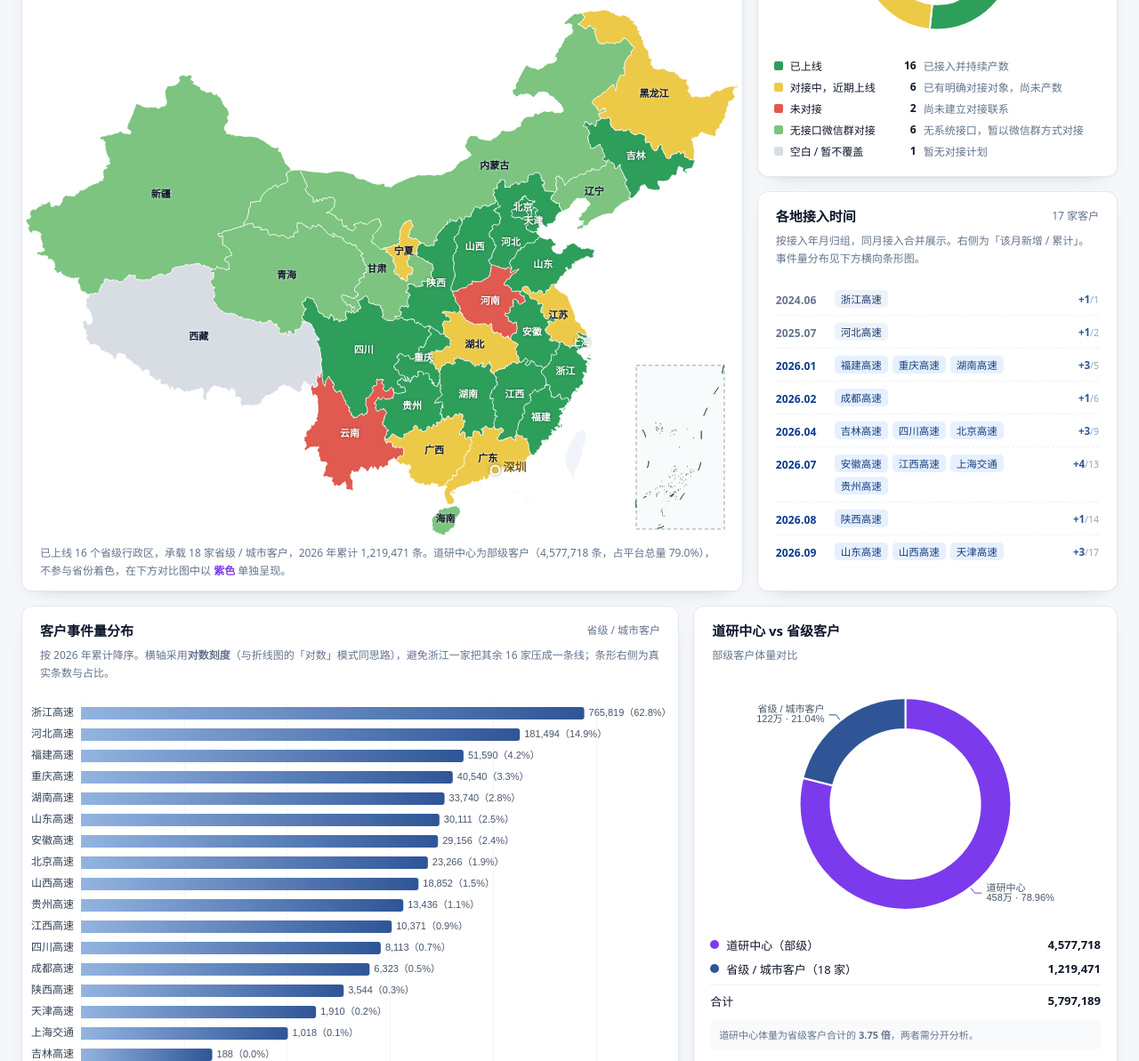
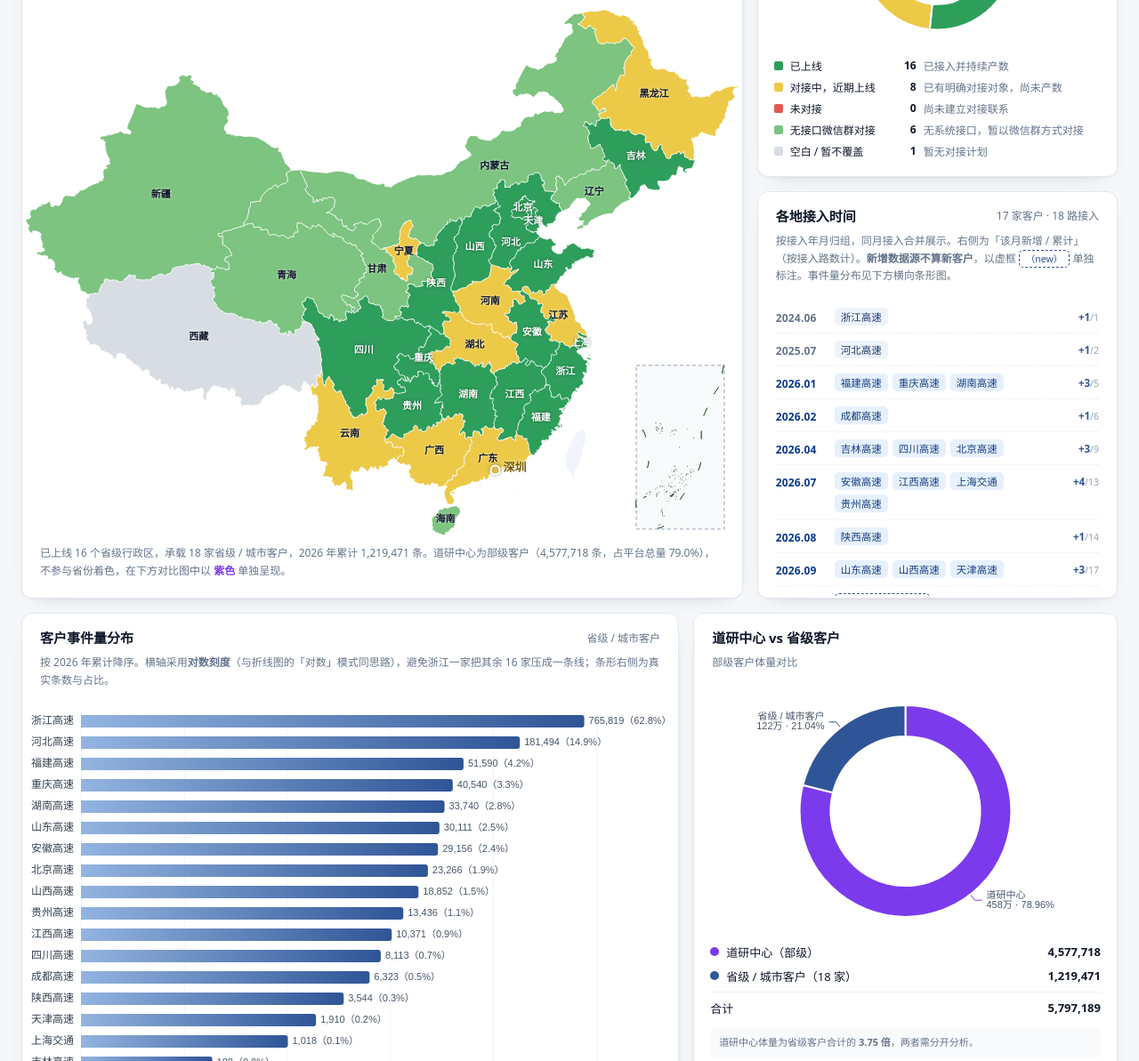
Before and after one commit to wtcdy/olive-G-, a plain HTML site: page index.html in a window 1280 px wide. Shown: the part 864-2057 px from the top of the page at 89% size. Drawn offline with Linux system fonts and the light colour scheme.

Commit message:
接入结构更新：福建改为双数据源（ch17+ch74，ch74 首日 11/18 故本期数值不变）；河南、云南由未对接改为对接中（未对接图例保留、计数 0）；时间轴新增 2026.11 福建高速（new）

```diff
--- a/app.js
+++ b/app.js
@@ -740,17 +740,24 @@
       return m ? m[1] + '-' + m[2] : '2026-01';
     }
     var groups = [], seen = {};
+    function pushTo(c) {
+      var k = sinceOf(c.start);
+      if (!seen[k]) { seen[k] = { ym: k, list: [] }; groups.push(seen[k]); }
+      seen[k].list.push(c);
+    }
     /* 「对接中」的客户（如深圳交通）尚未接入，没有接入时间，不进时间轴 */
     provOnly.filter(function (c) { return c.start !== '对接中'; }).slice().sort(function (a, b) {
       var sa = sinceOf(a.start), sb = sinceOf(b.start);
       if (sa !== sb) return sa < sb ? -1 : 1;
       if (a.start !== b.start) return a.start < b.start ? -1 : 1;
       return b.total - a.total;
-    }).forEach(function (c) {
-      var k = sinceOf(c.start);
-      if (!seen[k]) { seen[k] = { ym: k, list: [] }; groups.push(seen[k]); }
-      seen[k].list.push(c);
+    }).forEach(pushTo);
+
+    /* 新增数据源（不等于新客户）：单独成条并在标签上标（new），不计入客户数 */
+    (D.timelineExtra || []).forEach(function (x) {
+      pushTo({ name: x.name, start: x.start, total: x.total, note: x.note, isExtra: true });
     });
+    groups.sort(function (a, b) { return a.ym < b.ym ? -1 : (a.ym > b.ym ? 1 : 0); });
 
     var cum = 0;
     el.innerHTML = groups.map(function (g) {
@@ -759,7 +766,8 @@
       return '<div class="tl-row' + (fresh ? ' fresh' : '') + '">' +
         '<div class="tl-date">' + g.ym.replace('-', '.') + '</div>' +
         '<div class="tl-body">' + g.list.map(function (c) {
-          return '<span class="tl-chip" title="' + c.start + ' · ' + fmt(c.total) + ' 条">' + c.name + '</span>';
+          var tip = c.isExtra ? (c.start + ' · ' + (c.note || '')) : (c.start + ' · ' + fmt(c.total) + ' 条');
+          return '<span class="tl-chip' + (c.isExtra ? ' new' : '') + '" title="' + tip + '">' + c.name + '</span>';
         }).join('') + '</div>' +
         '<div class="tl-n">+' + g.list.length + '<i>/' + cum + '</i></div>' +
         '</div>';
--- a/data.js
+++ b/data.js
@@ -23,12 +23,22 @@
  *
  * 【2026-11-16 归档边界复核】归档表仍停在 10/01（探针 ch30 11/01、11/15 均为 0），11 月继续全取在线表。
  *
- * 【2026-11-16 数据异动备注（本期窗口 11/09–11/15）】
- *   吉林高速 11/13 起恢复产数（3 / 2 / 1 条），此前 11/02–11/12 连续 11 天为 0；
+ * 【2026-11-16 数据异动备注（本期窗口 11/09–11/15）】 *   吉林高速 11/13 起恢复产数（3 / 2 / 1 条），此前 11/02–11/12 连续 11 天为 0；
  *     该客户月均不足 2 条/天，属低频，按规则仍归「量级偏低·关注」，不判断流，但接入需人工核实。
  *   重庆高速 11/10 单日 1,188 条（平时约 190 条/天），形态同 11/02 的历史补数，非真实放量。
  *   河北高速 11/13、11/14 出现 2,265 / 2,025 条批量入库，该客户每月均有数次此类补数峰，属常态。
  *   道研中心 11/13–11/15 回落至 8,880 / 7,851 / 6,502 条（周末 + 周日），前 5 个工作日日均 10,481。
+ *
+ * 【2026-11-20 结构与状态变更（本期不改变任何数值）】
+ *   ① 福建高速改为双数据源：ch17 + ch74，口径与其他客户一致（归档 status=0 / 在线 status IN (0,1)）。
+ *      实测 ch74 首个产数日是 2026-11-18（131 条），11/19 为 178 条；
+ *      在此之前 6/01、8/15、10/01、10 月全月、11/1–11/17 均为 0。
+ *      故本看板（截止 2026-11-15）福建 1–10 月与 11 月列**均不变**，
+ *      ch74 要到覆盖 11/18 之后的窗口（2026-11-23 那期）才会首次产生贡献。
+ *   ② 河南省由「未对接」（红）改为「对接中」（黄）：ch55 已停止产数、仍不计入统计，
+ *      此处仅调整业务侧接入状态。2026-11-20 云南也由「未对接」改为「对接中」，
+ *      状态分布变为 已上线 16 / 对接中 8（广东、广西、宁夏、黑龙江、江苏、湖北、河南、云南）/
+ *      未对接 0 / 微信群 6 / 空白 1。红色「未对接」图例保留显示、计数为 0。
  *
  * 【9 月口径修正（2026-10-26 重大修复）】
  *   此前误以为「归档表统一截止 2026-09-14、在线表从 2026-09-15 起」，实际并非如此：
@@ -86,9 +96,11 @@ window.RTT_DATA = {
     { name: '广东', geoName: '广东省', status: 'negotiating', customers: '深圳交通（对接中）' },
     { name: '宁夏', geoName: '宁夏回族自治区', status: 'negotiating', customers: '—' },
     { name: '湖北', geoName: '湖北省', status: 'negotiating', customers: '—' },
-    { name: '河南', geoName: '河南省', status: 'notConnected', customers: '—' },
+    /* 河南 2026-11-20 由「未对接」改为「对接中」：原 ch55 已停止产数、不计入统计，仅调整业务接入状态 */
+    { name: '河南', geoName: '河南省', status: 'negotiating', customers: '—' },
     { name: '江苏', geoName: '江苏省', status: 'negotiating', customers: '—' },
-    { name: '云南', geoName: '云南省', status: 'notConnected', customers: '—' },
+    /* 云南 2026-11-20 由「未对接」改为「对接中」；「未对接」图例保留（计数归 0） */
+    { name: '云南', geoName: '云南省', status: 'negotiating', customers: '—' },
     { name: '内蒙古', geoName: '内蒙古自治区', status: 'wechat', customers: '—' },
     { name: '辽宁', geoName: '辽宁省', status: 'wechat', customers: '—' },
     { name: '黑龙江', geoName: '黑龙江省', status: 'negotiating', customers: '—' },
@@ -104,6 +116,10 @@ window.RTT_DATA = {
    * 9 月 = 归档表 9/1–9/24 + 在线表 9/25–9/30（2026-10-26 全量重算）
    * 10 月 = 完整自然月：10/1–10/25（上期实测）+ 10/26–10/31（本期实测）
    * 11 月 = 11/1–11/15（15 天，非完整月）：11/1 + 11/2–11/8 + 11/9–11/15 三段实测
+   *
+   * 【福建高速 = 双数据源 ch17 + ch74（2026-11-20 起）】
+   *   ch74 首个产数日为 2026-11-18，晚于本看板截止日 2026-11-15，
+   *   故下列 1–11 月数值无需调整；后续更新时福建按两路相加取数。
    */
   customers: [
     { name: '浙江高速', kind: 'province', province: '浙江', start: '2024-06 起', monthly: [33059, 67818, 74382, 85712, 72754, 68649, 81148, 93540, 75425, 80345, 32987] },
@@ -248,10 +264,23 @@ window.RTT_DATA = {
   /* 浙江、河北存在 2025 年及更早存量（未计入月度列） */
   residual: { '浙江高速': 343, '河北高速': 169 },
 
+  /* 时间轴（各地接入时间）补充条目
+   * 说明：新增「数据源」不等于新增「客户」——福建高速已于 2026-01 前接入，
+   *   2026-11 又新增第二路数据源，故单列一条并标（new），避免与客户数混淆。
+   *   icon/名称后缀统一由 app.js 渲染，此处只给名称、接入年月与提示文案。 */
+  timelineExtra: [
+    {
+      name: '福建高速（new）',
+      start: '2026-11 接入',
+      note: '第二路数据源，11-18 起产数，尚未计入本期统计'
+    }
+  ],
+
   notes: [
     '<b>统计口径</b>：状态字段 status 的语义为 <b>0 = 下线、1 = 在线、2 = 未开始、3 = 错误、4 = 重复</b>。只有 <b>0</b>（事件生命周期已结束）和 <b>1</b>（仍在生效）算有效事件，2 / 3 / 4 一律不计入（status=4 为重复数据，正常占比 15%–30%，剔除属正常去重，非数据缺失）。归档表 <code>rtt_events_2026</code> 取 status=0，在线表 <code>rtt_events_online</code> 取 status 为 0 与 1。',
     '<b>时间范围</b>：2026-01-01 ~ 2026-11-15（319 天）。两表按时间衔接、互不重复，可直接相加：<b>9 月及以前</b> = 归档表 9/1–9/24 + 在线表 9/25–9/30（归档表做过两次归档，实际覆盖到 9/24，此前误按 9/14 截止取数，已于 2026-10-26 全量重算）；<b>10 月</b> = 完整自然月（10/1–10/25 上期实测 + 10/26–10/31 实测），已可与其他完整月直接比较；<b>11 月</b> = 11/1–11/15（15 天），<b>为非完整月</b>，不与完整月直接比较。归档表最新边界仍为 10/01（2026-11-16 复核：11/01、11/15 在归档表中均为 0），11 月数据全部取自在线表，不存在两表重叠。',
     '<b>数据更新与预警</b>：看板按<b>单周</b>更新，<b>每周一 08:00</b> 刷新上一自然周（周一 ~ 周日）数据，历史数据不回溯，恢复正常后预警自动消除。<b>展示按单周、判定按滚动 14 天</b>：卡片上的「展示周期」是本期单周（7 天），而日级异常是在<b>最近 14 天</b>的滚动窗口里判定的——这样跨周界的短断流（如陕西 10-17～10-19）不会被切成两半而漏报。<b>日级规则</b>（只监控 17 家省级 / 城市客户，不含道研中心）：① 检测窗口内出现<b>任意一段连续 ≥3 天为 0</b>即判断流，并标明是否已恢复（段后每天都 > 0 才算恢复）；② 最近 3 天每天都低于本期平时水平的 50% 即量级异常；平时日均取检测窗口前 11 天的中位数，< 20 条/天不参与规则②。<b>月度规则</b>（只针对道研中心，按整月数据量判定）：以最新一个完整自然月对比<b>往前 6 个完整月的中位数</b>，≤ 70% 预警、≤ 85% 关注，非完整月不参与判定。',
     '<b>本期数据异动（2026-11-09 ~ 11-15）</b>：<b>吉林高速</b> 11/13 起恢复产数（3 / 2 / 1 条），此前 11/02–11/12 连续 11 天为 0；该客户月均不足 2 条/天，属低频客户，按规则仍归「量级偏低·关注」而非断流，但<b>接入状态建议人工核实</b>；<b>重庆高速</b> 11/10 单日 1,188 条（平时约 190 条/天），形态同 11/02 的历史补数，<b>非真实业务放量</b>；<b>河北高速</b> 11/13、11/14 出现 2,265 / 2,025 条批量入库（该客户每月均有数次此类补数峰，属常态）；<b>道研中心</b> 11/13–11/15 回落至 8,880 / 7,851 / 6,502 条，11 月前 15 天日均 9,205 条，较 10 月日均 8,617 条回升 6.8%，连续第二周环比回升。',
+    '<b>结构与状态调整（2026-11-20，不改变任何数值）</b>：<b>福建高速</b>自 2026-11-18 起接入<b>第二路数据源</b>，两路合并统计；因新增数据源的首个产数日（11/18）晚于本看板截止日（11-15），本期福建各项数值维持不变，自下期起按两路合并口径更新。<b>河南省</b>由「未对接」调整为「<b>对接中，近期上线</b>」（业务侧正在推进，尚无数据产出），原河南数据源已停止产数、不计入统计。',
   ]
 };
--- a/index.html
+++ b/index.html
@@ -55,8 +55,8 @@
         <div id="statusLegend" class="pad"></div>
       </div>
       <div class="card flex1">
-        <div class="card-hd"><span>各地接入时间</span><span class="muted">17 家客户</span></div>
-        <div class="card-sub">按接入年月归组，同月接入合并展示。右侧为「该月新增 / 累计」。事件量分布见下方横向条形图。</div>
+        <div class="card-hd"><span>各地接入时间</span><span class="muted">17 家客户 · 18 路接入</span></div>
+        <div class="card-sub">按接入年月归组，同月接入合并展示。右侧为「该月新增 / 累计」（按接入路数计）。<b>新增数据源不算新客户</b>，以虚框 <span class="tl-chip new" style="font-size:10.5px;">（new）</span> 单独标注。事件量分布见下方横向条形图。</div>
         <div id="timeline" class="tl-list"></div>
       </div>
     </div>
--- a/style.css
+++ b/style.css
@@ -174,3 +174,7 @@ tfoot tr.grand-foot td { background: #eef3fb; color: #1e3a8a; font-weight: 700;
 .notes ul { margin: 0; padding-left: 18px; }
 .notes li { font-size: 13px; color: #475569; line-height: 1.8; }
 footer { color: #94a3b8; font-size: 12px; text-align: center; padding: 24px 0 8px; }
+
+/* 时间轴：新增数据源（非新客户）用描边样式区分 */
+.tl-chip.new { background: #fff; border: 1px dashed #2f5597; color: #2f5597; }
+.tl-row.fresh .tl-chip.new { background: #fff; border-color: #2f5597; color: #17417f; }
```
